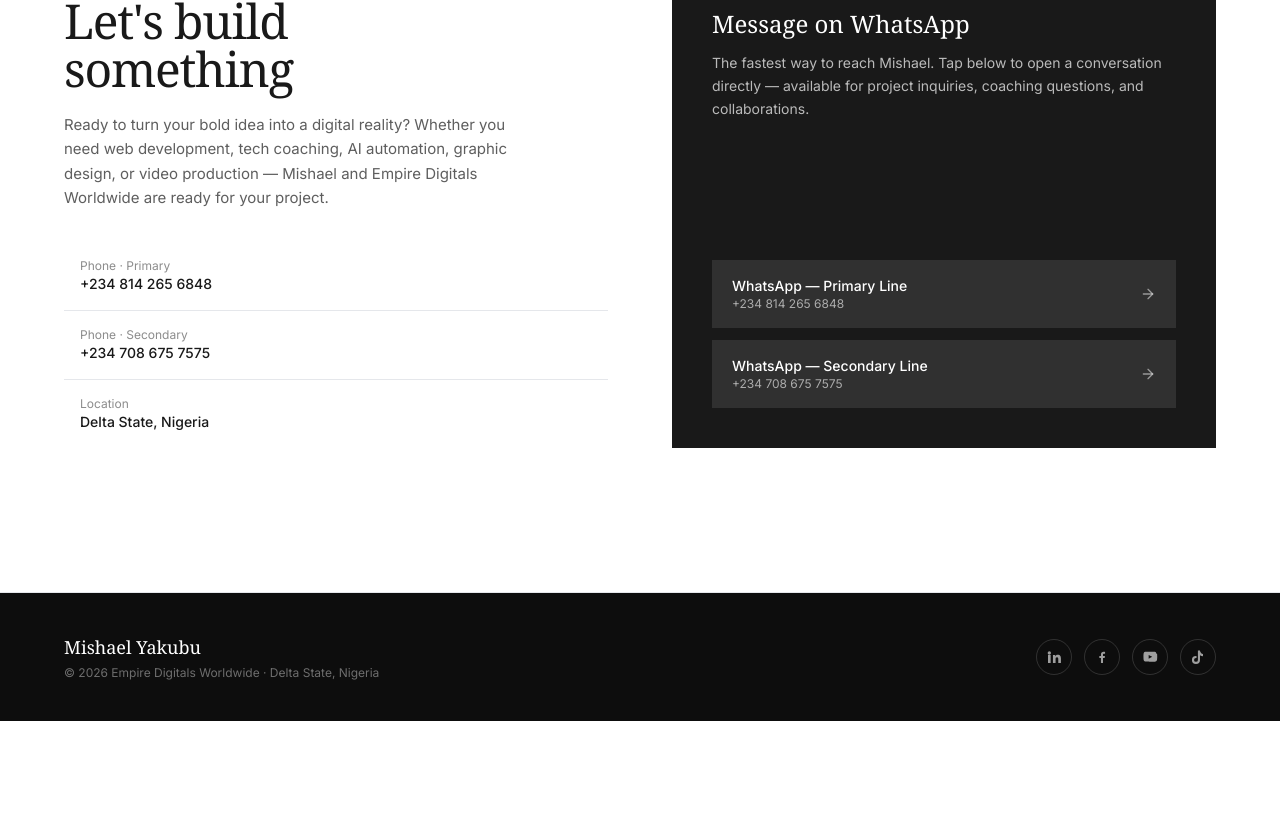
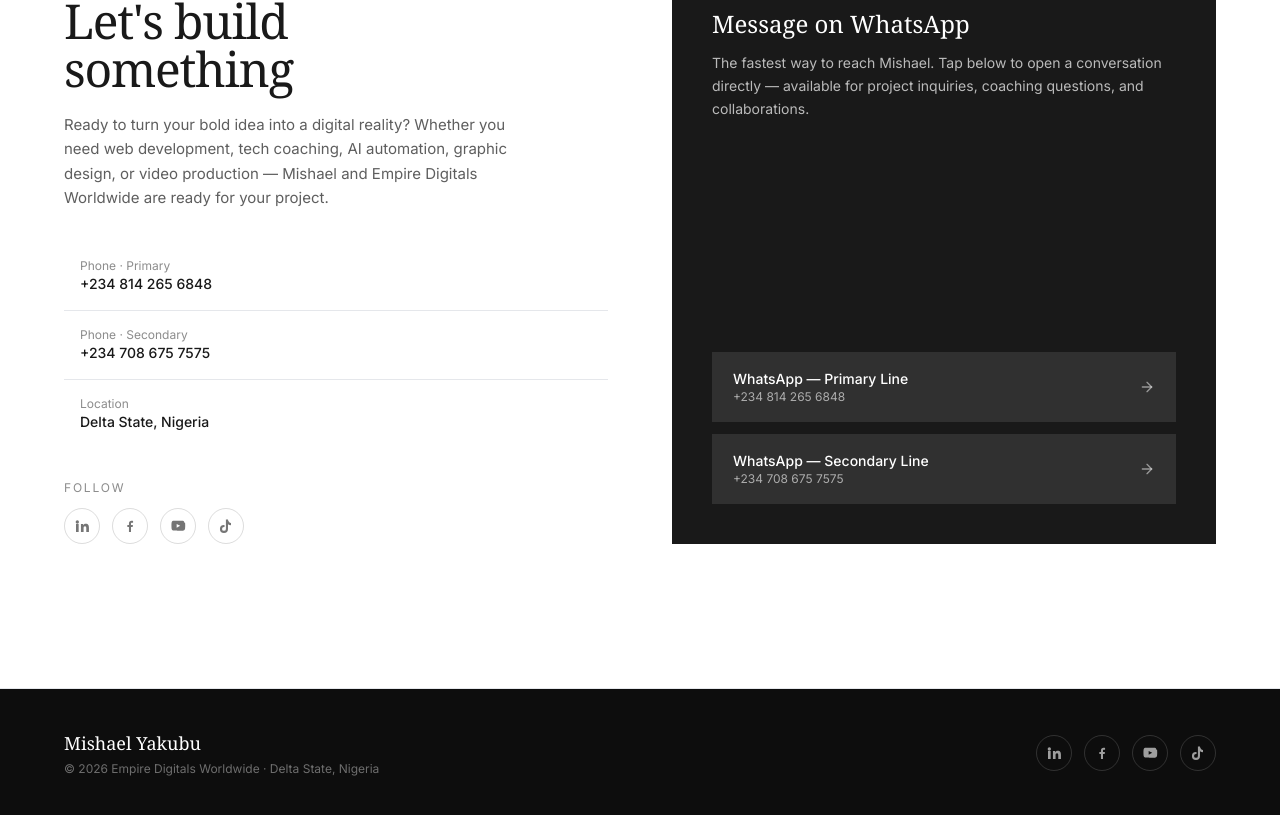
Before and after one commit to Mperomishael/mishael-yakubu, a React (Vite) app: page / in a window 1280 px wide. Shown: the part 7162-7977 px from the top of the page. Before the commit the page ends 7883 px from the top, so only its background shows below. Built offline with nearby package versions, Linux system fonts and the light colour scheme; a web font is replaced by a local one.

Commit message:
Integrate SocialLinks and update WhatsApp styles
Added SocialLinks component to the contact section and updated WhatsApp link styles.

```diff
--- a/src/sections/Contact.tsx
+++ b/src/sections/Contact.tsx
@@ -1,5 +1,6 @@
 import { ArrowRight } from "lucide-react";
 import { siteConfig } from "../lib/data";
+import SocialLinks from "../components/SocialLinks";
 
 const waText = encodeURIComponent(
   "Hi Mishael! I visited your portfolio and I'd love to discuss a project with Empire Digitals Worldwide."
@@ -45,6 +46,11 @@ export default function Contact() {
               </div>
             </div>
           </div>
+
+          <div className="mt-8">
+            <p className="text-xs uppercase tracking-[0.15em] text-[#191919]/50 mb-3">Follow</p>
+            <SocialLinks />
+          </div>
         </div>
 
         <div className="bg-[#191919] text-white p-6 sm:p-8 md:p-10 flex flex-col justify-between">
@@ -61,25 +67,25 @@ export default function Contact() {
               href={`${siteConfig.social.whatsapp1}?text=${waText}`}
               target="_blank"
               rel="noopener"
-              className="group flex items-center justify-between px-5 py-4 bg-white/10 hover:bg-white/15 transition-colors duration-200"
+              className="group flex items-center justify-between px-5 py-4 bg-white/10 hover:bg-lime/10 hover:border-lime/40 border border-transparent transition-colors duration-200"
             >
               <div>
                 <div className="text-sm font-medium">WhatsApp — Primary Line</div>
                 <div className="text-xs text-white/60">+234 814 265 6848</div>
               </div>
-              <ArrowRight className="w-4 h-4 text-white/50 group-hover:text-white group-hover:translate-x-0.5 transition-all duration-200" />
+              <ArrowRight className="w-4 h-4 text-white/50 group-hover:text-lime group-hover:translate-x-0.5 transition-all duration-200" />
             </a>
             <a
               href={`${siteConfig.social.whatsapp2}?text=${waText}`}
               target="_blank"
               rel="noopener"
-              className="group flex items-center justify-between px-5 py-4 bg-white/10 hover:bg-white/15 transition-colors duration-200"
+              className="group flex items-center justify-between px-5 py-4 bg-white/10 hover:bg-lime/10 hover:border-lime/40 border border-transparent transition-colors duration-200"
             >
               <div>
                 <div className="text-sm font-medium">WhatsApp — Secondary Line</div>
                 <div className="text-xs text-white/60">+234 708 675 7575</div>
               </div>
-              <ArrowRight className="w-4 h-4 text-white/50 group-hover:text-white group-hover:translate-x-0.5 transition-all duration-200" />
+              <ArrowRight className="w-4 h-4 text-white/50 group-hover:text-lime group-hover:translate-x-0.5 transition-all duration-200" />
             </a>
           </div>
         </div>
```
